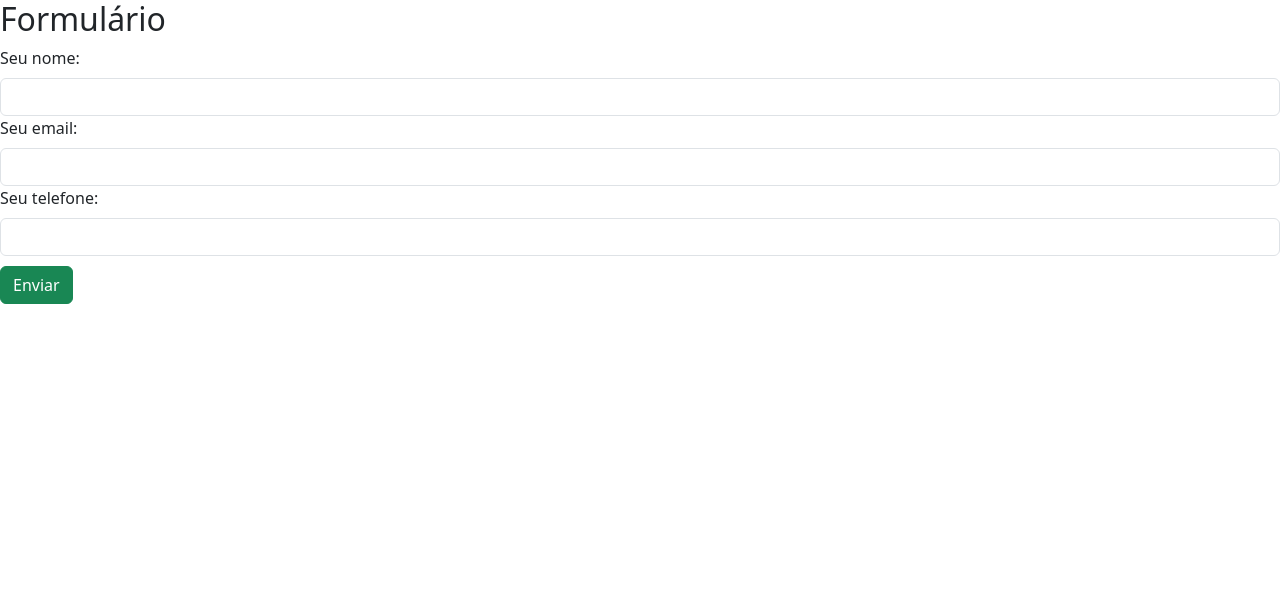
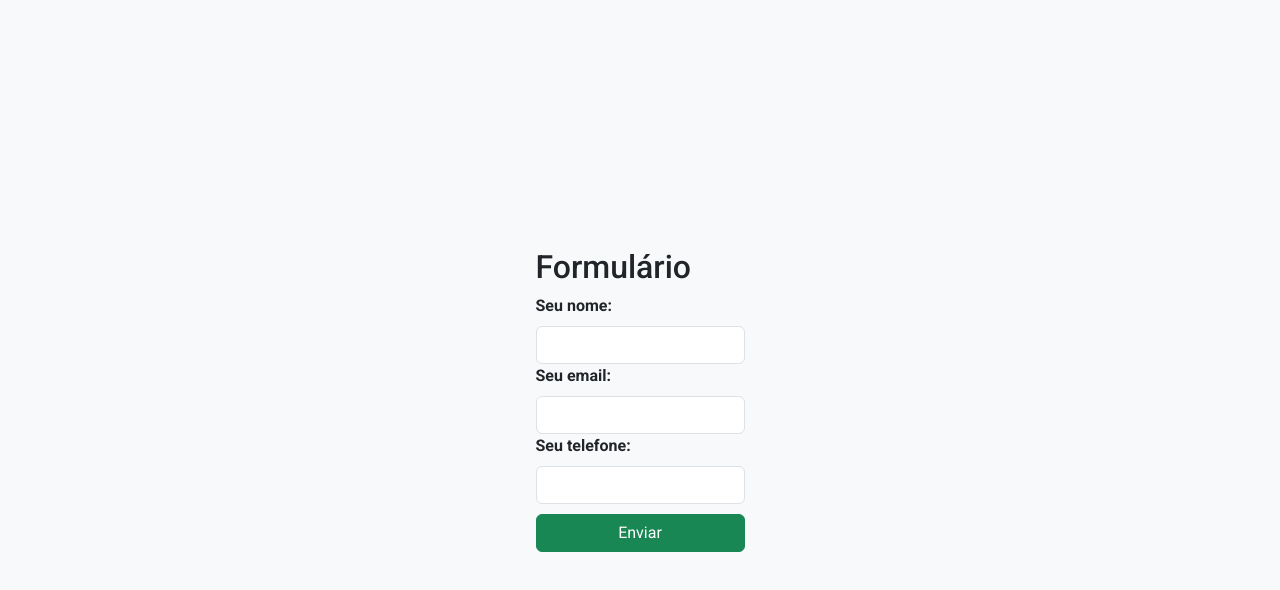
Before and after one commit to Cadu79/exercicio_bootstrap, a plain HTML site: page index.html in a window 1280 px wide. Drawn offline with nearby package versions, Linux system fonts and the light colour scheme.

Commit message:
commit inicial

```diff
--- a/index.html
+++ b/index.html
@@ -4,12 +4,16 @@
     <meta charset="UTF-8">
     <meta name="viewport" content="width=device-width, initial-scale=1.0">
     <title>Document</title>
+    <link rel="preconnect" href="https://fonts.googleapis.com">
+    <link rel="preconnect" href="https://fonts.gstatic.com" crossorigin>
+    <link href="https://fonts.googleapis.com/css2?family=Roboto:ital,wght@0,100;0,300;0,400;0,500;0,700;0,900;1,100;1,300;1,400;1,500;1,700;1,900&display=swap" rel="stylesheet">
     <link href="https://cdn.jsdelivr.net/npm/bootstrap@5.3.2/dist/css/bootstrap.min.css" rel="stylesheet" integrity="sha384-T3c6CoIi6uLrA9TneNEoa7RxnatzjcDSCmG1MXxSR1GAsXEV/Dwwykc2MPK8M2HN" crossorigin="anonymous">
-</head>
+    <link rel="stylesheet" href="main.css">
+  </head>
 <body>
     <div>
         <h2>Formulário</h2>
-        <form>
+        <form id="form_get" action="Recebendo_Formulario" target="_blank" method="get">
           <div>
             <label class="form-label" for="nome">Seu nome:</label>
             <input class="form-control" type="text" id="nome" />
--- /dev/null
+++ b/main.css
@@ -0,0 +1,34 @@
+* {
+    box-sizing: border-box;
+    padding: 0;
+    margin: 0;
+}
+
+body {
+    font-family: "Roboto", sans-serif;
+    background-color: #f8f9fa;
+    display: flex;
+    justify-content: center;
+    align-items: center;
+    height: 100vh;
+}
+
+.container {
+    max-width: 400px; /* Ajuste a largura conforme necessário */
+    padding: 20px;
+    background-color: white;
+    border-radius: 10px;
+    box-shadow: 0px 0px 10px rgba(0, 0, 0, 0.1);
+}
+
+.form-group {
+    margin-bottom: 20px;
+}
+
+label {
+    font-weight: bold;
+}
+
+.btn-success {
+    width: 100%;
+}
```
